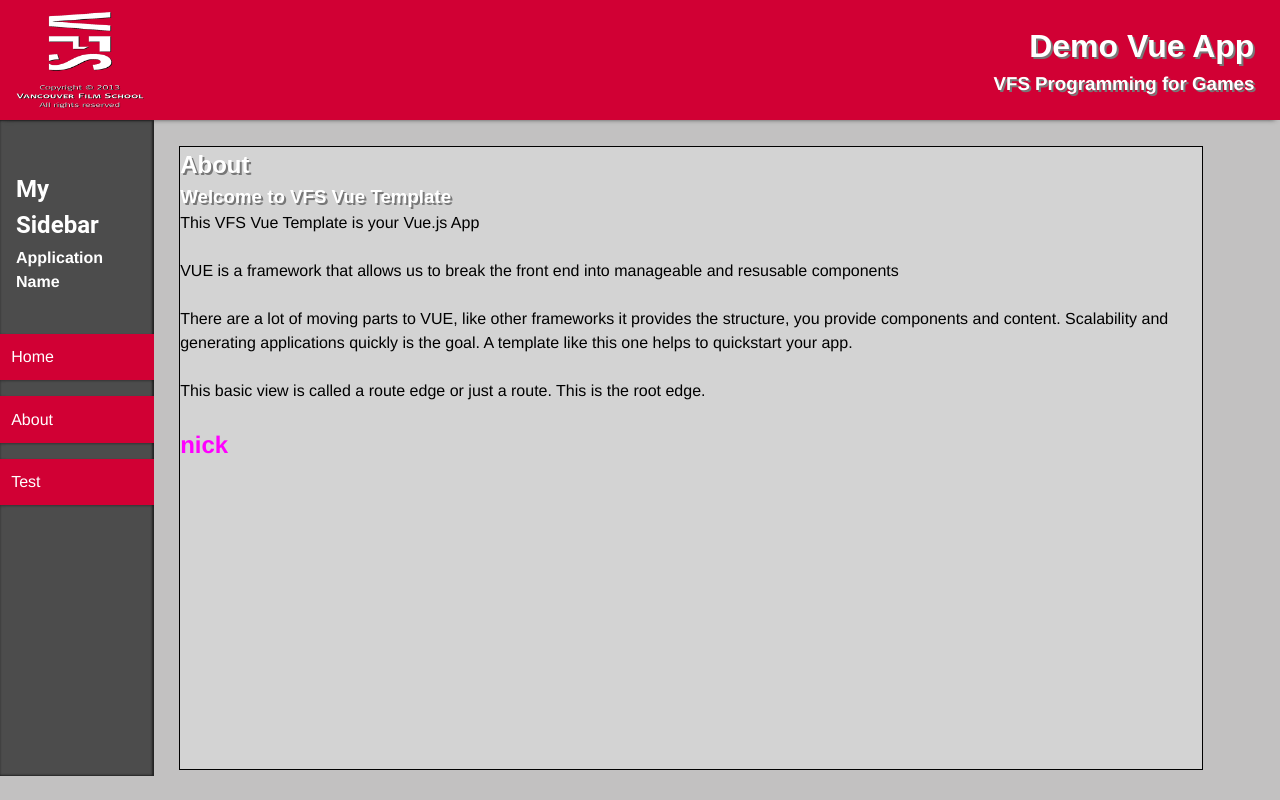
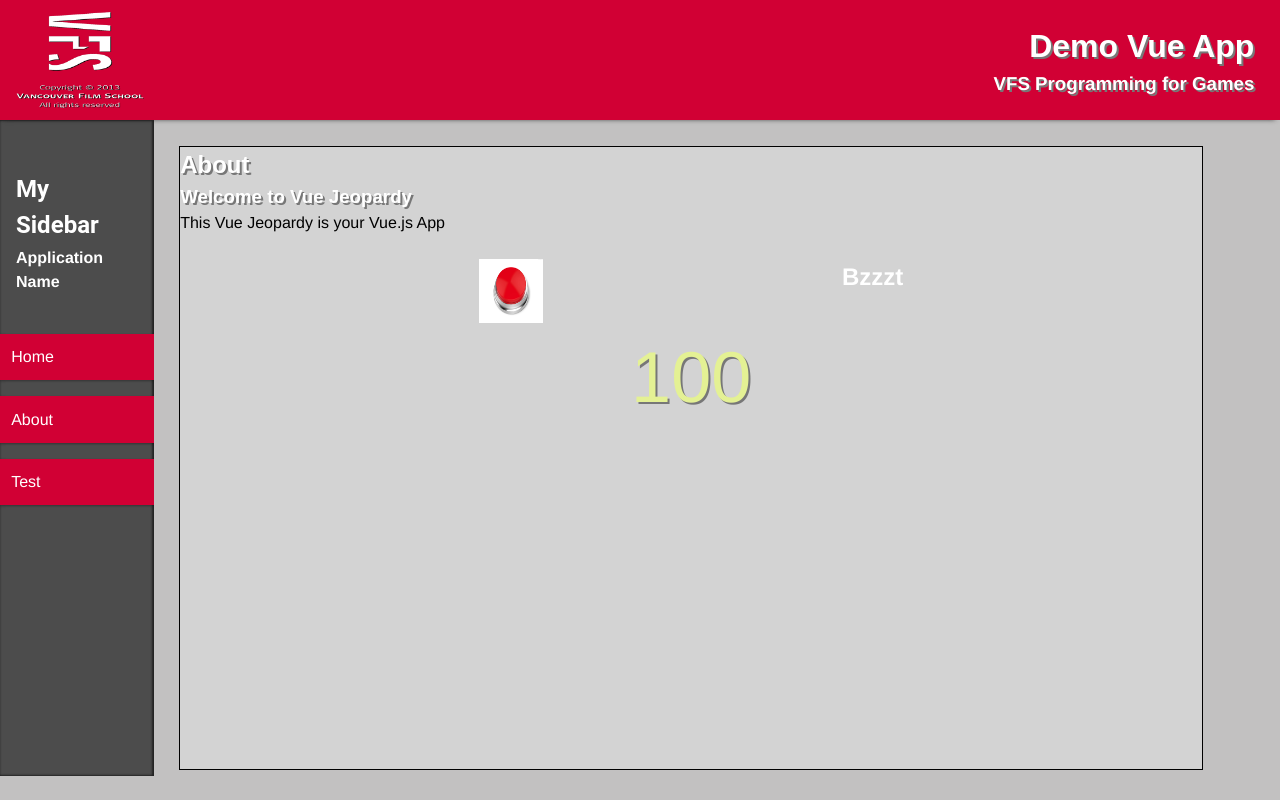
Before and after one commit to pg22nicholas/JeopardyTest, a Vue app: page /#/test in a window 1280 px wide. Before the commit this address led to /#/. Built offline with nearby package versions, Linux system fonts and the light colour scheme.

Commit message:
Added styling to text in Cell component

```diff
--- a/src/components/BoardCell.vue
+++ b/src/components/BoardCell.vue
@@ -6,8 +6,7 @@
 <template>
 
     <section class="cell-style">
-        <div>{{ title }}</div>
-        <div>
+        <div class="cell-text">
             <slot></slot>
         </div>
     </section>
@@ -15,8 +14,6 @@
 </template>
 <script>
     import Controller from '@/mixins/controller'
-
-    // import other components you use here...
 
     class BoardCellController extends Controller {
 
--- a/src/routes/test.vue
+++ b/src/routes/test.vue
@@ -13,6 +13,7 @@ Copyright (c) 2018. Scott Henshaw, Kibble Online Inc. All Rights Reserved.
             </div>
 
             <buzz-button title="Bzzzt" />
+            <Board-Cell>100</Board-Cell>
 
         </div>
     </section>
@@ -22,6 +23,7 @@ Copyright (c) 2018. Scott Henshaw, Kibble Online Inc. All Rights Reserved.
     import Controller from '@/mixins/controller'
 
     import BuzzButton from '@/components/BuzzButton.vue'
+    import BoardCell from '@/components/BoardCell.vue'
 
     class TestController extends Controller {
 
@@ -33,7 +35,7 @@ Copyright (c) 2018. Scott Henshaw, Kibble Online Inc. All Rights Reserved.
         }
     }
 
-    export default new TestController('pgAbout', { BuzzButton });
+    export default new TestController('pgAbout', { BuzzButton, BoardCell });
 
 </script>
 <style>
```
